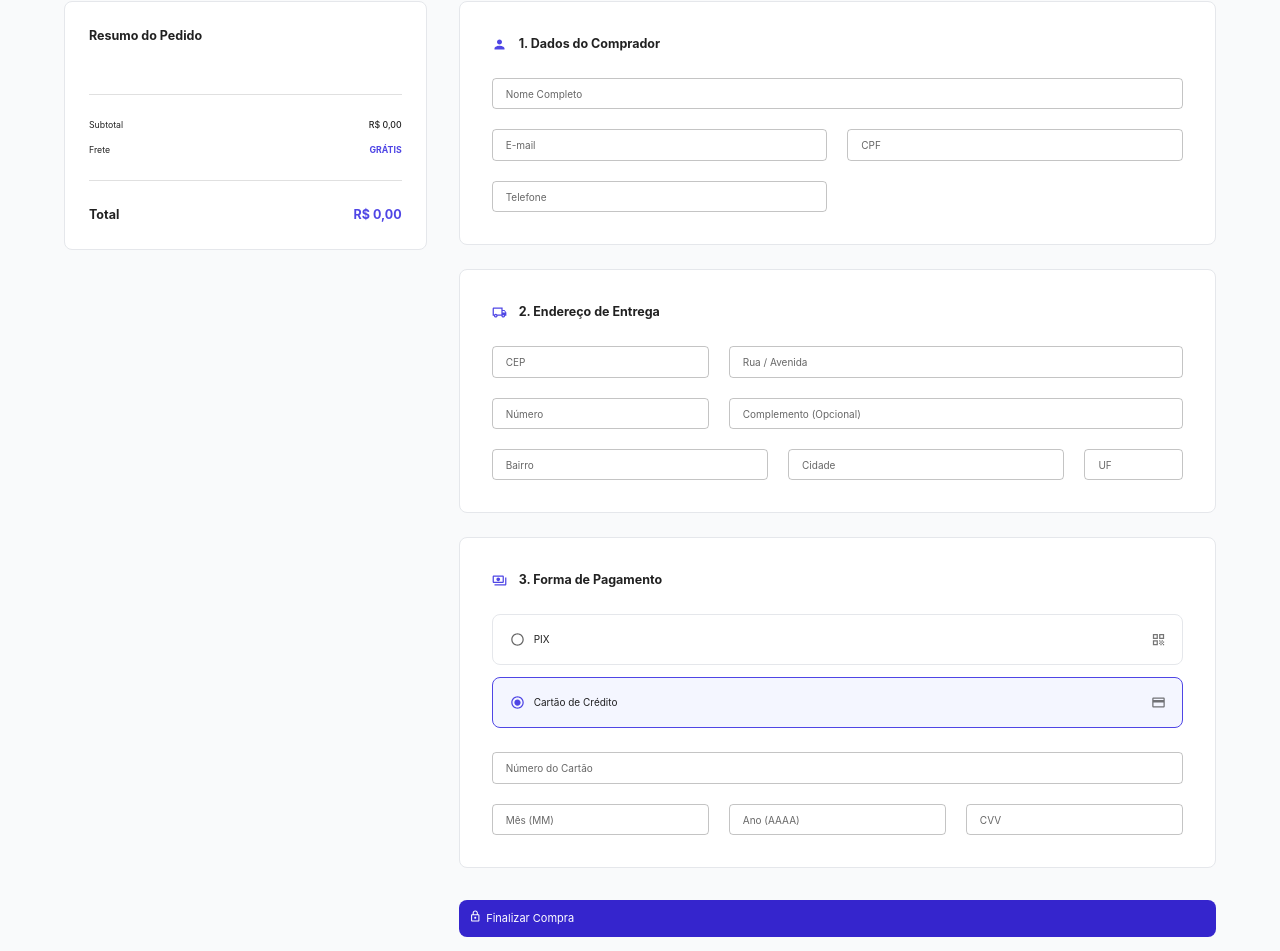
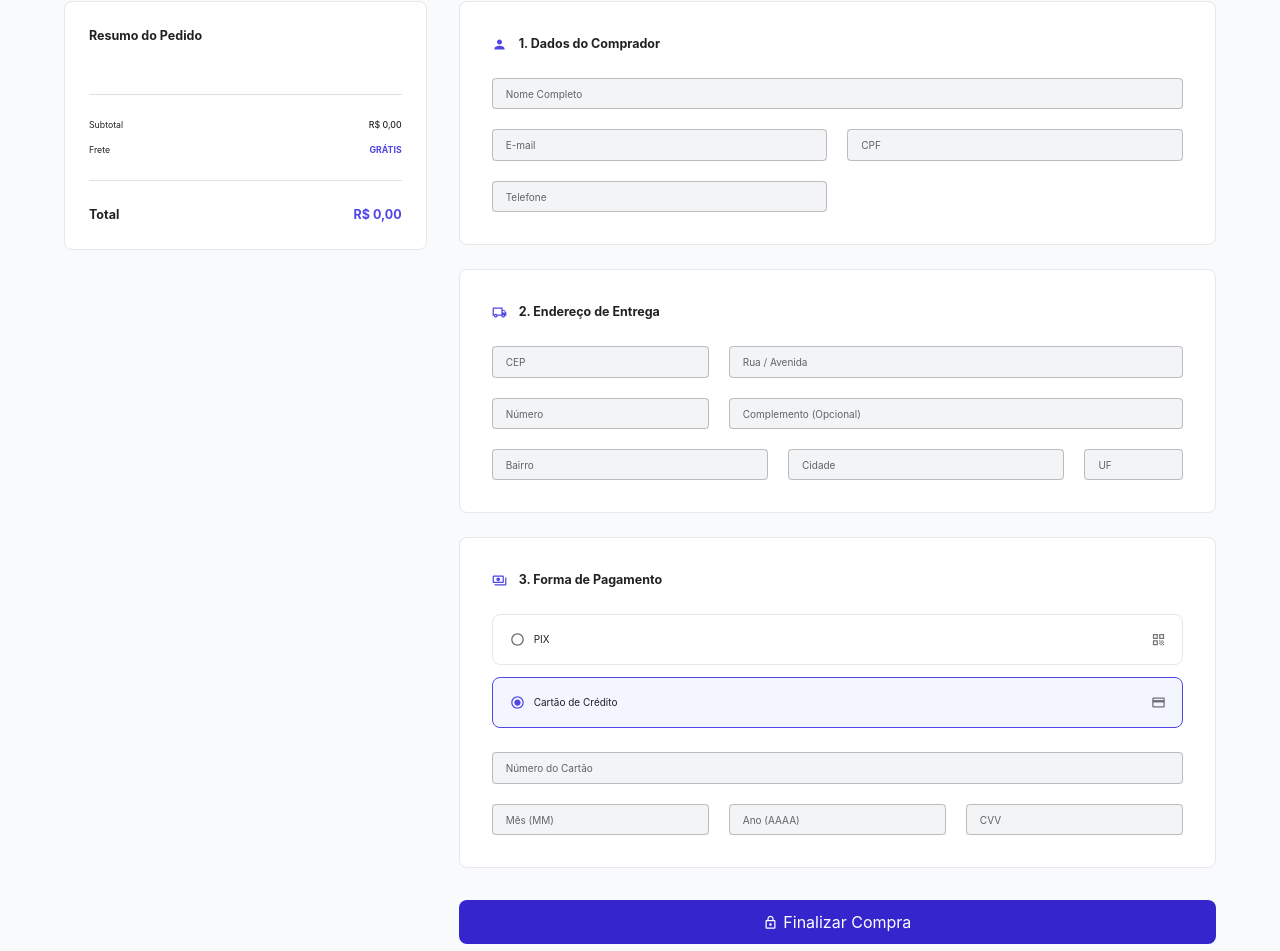
Before and after one commit to DaniloSilva-Dev/ecommerce_next, a Next.js app: page /checkout in a window 1280 px wide. Shown: the part 83-1034 px from the top of the page. Built offline with nearby package versions, Linux system fonts and the light colour scheme.

Commit message:
refactor(SAR-2261): refatorado input do checkout

```diff
--- a/src/app/checkout/page.tsx
+++ b/src/app/checkout/page.tsx
@@ -45,7 +45,8 @@ export default function Checkout() {
   const ccErrors = errors as Record<string, any>;
 
   const subtotal = items.reduce(
-    (acc, item) => acc + item.price * item.quantity,
+    (acc, item) =>
+      acc + (item.discountedPrice ?? item.originalPrice) * item.quantity,
     0,
   );
 
@@ -72,7 +73,10 @@ export default function Checkout() {
               </Typography>
 
               <Box sx={{ display: "flex", flexDirection: "column", gap: 3 }}>
-                {items.map((item) => (
+                {items.map((item) => {
+                  const finalPrice = item.discountedPrice ?? item.originalPrice;
+
+                  return (
                     <Box
                       key={item.productId}
                       sx={{ display: "flex", gap: 2, alignItems: "center" }}
@@ -107,8 +111,11 @@ export default function Checkout() {
                           <Typography variant="caption" color="text.secondary">
                             Qtd: {item.quantity}
                           </Typography>
-                        <Typography variant="body2" sx={{ fontWeight: "bold" }}>
-                          {formatCurrency(item.price)}
+                          <Typography
+                            variant="body2"
+                            sx={{ fontWeight: "bold" }}
+                          >
+                            {formatCurrency(finalPrice)}
                           </Typography>
                         </Box>
                       </Box>
@@ -117,7 +124,8 @@ export default function Checkout() {
                         sx={{ color: "text.secondary", cursor: "pointer" }}
                       />
                     </Box>
-                ))}
+                  );
+                })}
               </Box>
 
               <Divider sx={{ my: 3 }} />
@@ -198,6 +206,7 @@ export default function Checkout() {
                       error={!!errors.name}
                       helperText={errors.name?.message}
                       fullWidth
+                      sx={{ bgcolor: "var(--neutral-color)" }}
                     />
                   </Grid>
                   <Grid size={{ xs: 12, sm: 6 }}>
@@ -208,6 +217,7 @@ export default function Checkout() {
                       error={!!errors.email}
                       helperText={errors.email?.message}
                       fullWidth
+                      sx={{ bgcolor: "var(--neutral-color)" }}
                     />
                   </Grid>
                   <Grid size={{ xs: 12, sm: 6 }}>
@@ -218,6 +228,7 @@ export default function Checkout() {
                       error={!!errors.tax_id}
                       helperText={errors.tax_id?.message}
                       fullWidth
+                      sx={{ bgcolor: "var(--neutral-color)" }}
                     />
                   </Grid>
                   <Grid size={{ xs: 12, sm: 6 }}>
@@ -228,6 +239,7 @@ export default function Checkout() {
                       error={!!errors.phone}
                       helperText={errors.phone?.message}
                       fullWidth
+                      sx={{ bgcolor: "var(--neutral-color)" }}
                     />
                   </Grid>
                 </Grid>
@@ -262,6 +274,7 @@ export default function Checkout() {
                       error={!!errors.cep}
                       helperText={errors.cep?.message}
                       fullWidth
+                      sx={{ bgcolor: "var(--neutral-color)" }}
                     />
                   </Grid>
                   <Grid size={{ xs: 12, sm: 8 }}>
@@ -272,6 +285,7 @@ export default function Checkout() {
                       error={!!errors.logradouro}
                       helperText={errors.logradouro?.message}
                       fullWidth
+                      sx={{ bgcolor: "var(--neutral-color)" }}
                     />
                   </Grid>
                   <Grid size={{ xs: 12, sm: 4 }}>
@@ -282,6 +296,7 @@ export default function Checkout() {
                       error={!!errors.numero}
                       helperText={errors.numero?.message}
                       fullWidth
+                      sx={{ bgcolor: "var(--neutral-color)" }}
                     />
                   </Grid>
                   <Grid size={{ xs: 12, sm: 8 }}>
@@ -290,6 +305,7 @@ export default function Checkout() {
                       label="Complemento (Opcional)"
                       {...register("complemento")}
                       fullWidth
+                      sx={{ bgcolor: "var(--neutral-color)" }}
                     />
                   </Grid>
                   <Grid size={{ xs: 12, sm: 5 }}>
@@ -300,6 +316,7 @@ export default function Checkout() {
                       error={!!errors.bairro}
                       helperText={errors.bairro?.message}
                       fullWidth
+                      sx={{ bgcolor: "var(--neutral-color)" }}
                     />
                   </Grid>
                   <Grid size={{ xs: 12, sm: 5 }}>
@@ -310,6 +327,7 @@ export default function Checkout() {
                       error={!!errors.cidade}
                       helperText={errors.cidade?.message}
                       fullWidth
+                      sx={{ bgcolor: "var(--neutral-color)" }}
                     />
                   </Grid>
                   <Grid size={{ xs: 12, sm: 2 }}>
@@ -320,6 +338,7 @@ export default function Checkout() {
                       error={!!errors.uf}
                       helperText={errors.uf?.message}
                       fullWidth
+                      sx={{ bgcolor: "var(--neutral-color)" }}
                     />
                   </Grid>
                 </Grid>
@@ -403,6 +422,7 @@ export default function Checkout() {
                         error={!!ccErrors.cardNumber}
                         helperText={ccErrors.cardNumber?.message}
                         fullWidth
+                        sx={{ bgcolor: "var(--neutral-color)" }}
                       />
                     </Grid>
                     <Grid size={{ xs: 4 }}>
@@ -413,6 +433,7 @@ export default function Checkout() {
                         error={!!ccErrors.expMonth}
                         helperText={ccErrors.expMonth?.message}
                         fullWidth
+                        sx={{ bgcolor: "var(--neutral-color)" }}
                       />
                     </Grid>
                     <Grid size={{ xs: 4 }}>
@@ -423,6 +444,7 @@ export default function Checkout() {
                         error={!!ccErrors.expYear}
                         helperText={ccErrors.expYear?.message}
                         fullWidth
+                        sx={{ bgcolor: "var(--neutral-color)" }}
                       />
                     </Grid>
                     <Grid size={{ xs: 4 }}>
@@ -433,6 +455,7 @@ export default function Checkout() {
                         error={!!ccErrors.cvv}
                         helperText={ccErrors.cvv?.message}
                         fullWidth
+                        sx={{ bgcolor: "var(--neutral-color)" }}
                       />
                     </Grid>
                   </Grid>
@@ -453,16 +476,18 @@ export default function Checkout() {
                   style={{
                     width: "100%",
                     padding: "1rem",
-                    fontSize: "1.1rem",
+                    fontSize: "1.6rem",
                     display: "flex",
                     gap: "0.5rem",
+                    justifyContent: "center",
+                    alignItems: "center",
                   }}
                 >
                   {isSubmitting ? (
                     <CircularProgress size={24} color="inherit" />
                   ) : (
                     <>
-                      <LockOutlinedIcon fontSize="small" />
+                      <LockOutlinedIcon fontSize="medium" />
                       Finalizar Compra
                     </>
                   )}
@@ -477,8 +502,8 @@ export default function Checkout() {
                     color: "text.secondary",
                   }}
                 >
-                  <VerifiedUserOutlinedIcon fontSize="small" />
-                  <Typography variant="body2">
+                  <VerifiedUserOutlinedIcon fontSize="large" />
+                  <Typography variant="body2" sx={{ fontSize: "1.4rem" }}>
                     Ambiente 100% seguro e criptografado
                   </Typography>
                 </Box>
--- a/src/components/cart_drawer.tsx
+++ b/src/components/cart_drawer.tsx
@@ -28,7 +28,8 @@ export default function CartDrawer() {
   } = useCartStore();
 
   const subtotal = items.reduce(
-    (total, item) => total + item.price * item.quantity,
+    (total, item) =>
+      total + (item.discountedPrice ?? item.originalPrice) * item.quantity,
     0,
   );
 
@@ -97,7 +98,10 @@ export default function CartDrawer() {
                 borderBottom: "0.1rem solid #C7C4D8",
               }}
             >
-              {items.map((item) => (
+              {items.map((item) => {
+                const finalPrice = item.discountedPrice ?? item.originalPrice;
+
+                return (
                   <Box
                     key={item.productId}
                     sx={{
@@ -133,7 +137,7 @@ export default function CartDrawer() {
                         {item.name}
                       </Typography>
                       <Typography variant="body2" sx={{ fontSize: "1.4rem" }}>
-                      Preço: {formatCurrency(item.price)}
+                        Preço: {formatCurrency(finalPrice)}
                       </Typography>
                     </Box>
                     <Box sx={{ display: "flex", alignItems: "center" }}>
@@ -165,7 +169,8 @@ export default function CartDrawer() {
                       </IconButton>
                     </Box>
                   </Box>
-              ))}
+                );
+              })}
             </Box>
 
             <Box
--- a/src/hooks/use_checkout.ts
+++ b/src/hooks/use_checkout.ts
@@ -89,7 +89,8 @@ export function useCheckout() {
     setIsSubmitting(true);
 
     const subtotal = items.reduce(
-      (acc, item) => acc + item.price * item.quantity,
+      (acc, item) =>
+        acc + (item.discountedPrice ?? item.originalPrice) * item.quantity,
       0,
     );
     const cleanPhone = data.phone.replace(/\D/g, "");
@@ -124,12 +125,16 @@ export function useCheckout() {
       shipping: {
         address: address,
       },
-      items: items.map((item) => ({
-        reference_id: String(item.productId),
-        name: item.name,
-        quantity: item.quantity,
-        unit_amount: item.price,
-      })),
+      items: items.map((item) => {
+        const finalPrice = item.discountedPrice ?? item.originalPrice;
+
+        return {
+          reference_id: String(item.productId),
+          name: item.name,
+          quantity: item.quantity,
+          unit_amount: finalPrice,
+        };
+      }),
     };
 
     if (data.paymentMethod === "PIX") {
@@ -152,7 +157,16 @@ export function useCheckout() {
               holder: {
                 name: data.name,
                 tax_id: data.tax_id.replace(/\D/g, ""),
-                address: address,
+                address: {
+                  street: data.logradouro,
+                  number: data.numero,
+                  locality: data.bairro,
+                  city: data.cidade,
+                  region: data.uf,
+                  region_code: data.uf,
+                  country: "BRA",
+                  postal_code: data.cep.replace(/\D/g, ""),
+                },
               },
             },
           },
```
Lines whose indentation alone changed are shown as unchanged.
